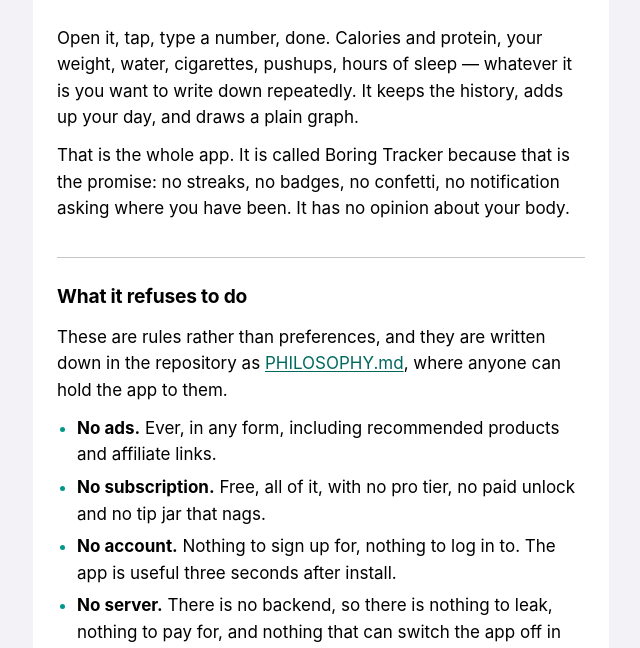
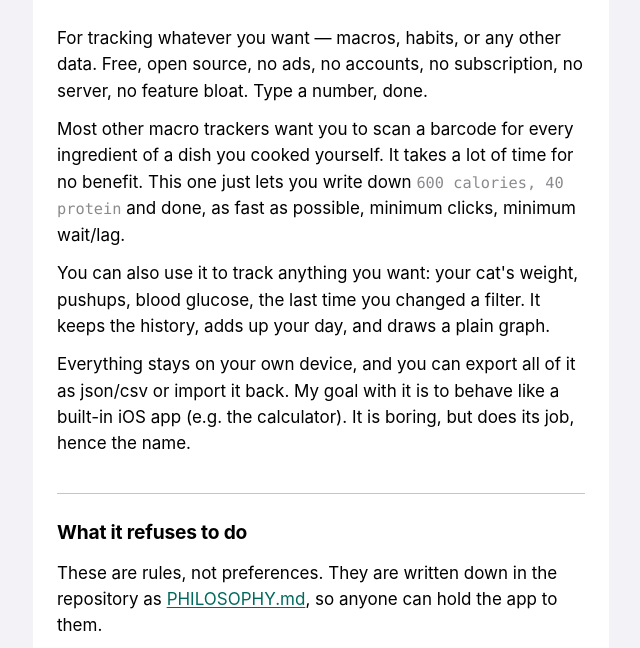
Before and after one commit to novoselov-ab/boring-tracker, a plain HTML site: page docs/index.html in a window 1280 px wide. Shown: the part 135-783 px from the top of the page, without its empty margins (319-959 px from the left). Drawn offline with Linux system fonts and the light colour scheme.

Commit message:
Put the site's prose in the same voice, and leave the policy alone
The page opened with the two paragraphs that are most obviously the old voice:
"That is the whole app. It is called Boring Tracker because that is the
promise: no streaks, no badges, no confetti, no notification asking where you
have been. It has no opinion about your body." That is a triad and an aphorism
in three sentences, and it is close to verbatim what he deleted from the README
himself.

Replaced with the same four paragraphs the README now carries, so the two
cannot drift: what it is, the barcode complaint with its blunt judgement
intact, what else it can track, and the first-person line about behaving like a
built-in iOS app. The tagline was already flat and concrete, so it stays, and
the paragraph under it was reworded to lead on from it instead of repeating it.

"What it refuses to do" survives as a list, because a compact list of negations
is the form that survived his edit. Two small changes in it: the rules intro
drops "rather than preferences ... where anyone can hold the app to them" for a
plainer version, and the no-account item loses "The app is useful three seconds
after install" — a rhetorical flourish carrying an invented measurement, which
is the pairing this repo has paid for before.

The privacy policy is untouched below the heading. It is a legal statement
checked line by line against the source, and there is nothing in it to improve
by restyling. Three of its claims were re-verified while here rather than
assumed: no networking symbols in BoringTracker/, no permission-requiring
framework imported, no packages in project.yml. Its sentence naming the About
screen's GitHub row as "the one link out" is also why AboutView keeps that
structure in the next commit.

Two additions. A Support section mirroring the README's — charity, review, or
email — because the Links list already promised support and the address was
nowhere on the page. And id="privacy" on the policy heading, so there is an
anchor to hand App Store Connect if the bare page URL is ever not enough;
SHIPPING.md's recorded URL still works unchanged.

```diff
--- a/docs/index.html
+++ b/docs/index.html
@@ -94,27 +94,36 @@
 <h1>Boring Tracker</h1>
 <p class="tagline">An iPhone app for writing down numbers.</p>
 
-<p>Open it, tap, type a number, done. Calories and protein, your weight, water,
-cigarettes, pushups, hours of sleep — whatever it is you want to write down
-repeatedly. It keeps the history, adds up your day, and draws a plain graph.</p>
+<p>For tracking whatever you want — macros, habits, or any other data. Free,
+open source, no ads, no accounts, no subscription, no server, no feature bloat.
+Type a number, done.</p>
 
-<p>That is the whole app. It is called Boring Tracker because that is the
-promise: no streaks, no badges, no confetti, no notification asking where you
-have been. It has no opinion about your body.</p>
+<p>Most other macro trackers want you to scan a barcode for every ingredient of
+a dish you cooked yourself. It takes a lot of time for no benefit. This one just
+lets you write down <code>600 calories, 40 protein</code> and done, as fast as
+possible, minimum clicks, minimum wait/lag.</p>
+
+<p>You can also use it to track anything you want: your cat's weight, pushups,
+blood glucose, the last time you changed a filter. It keeps the history, adds up
+your day, and draws a plain graph.</p>
+
+<p>Everything stays on your own device, and you can export all of it as json/csv
+or import it back. My goal with it is to behave like a built-in iOS app (e.g.
+the calculator). It is boring, but does its job, hence the name.</p>
 
 <h2>What it refuses to do</h2>
 
-<p>These are rules rather than preferences, and they are written down in the
-repository as <a href="https://github.com/novoselov-ab/boring-tracker/blob/main/docs/PHILOSOPHY.md">PHILOSOPHY.md</a>,
-where anyone can hold the app to them.</p>
+<p>These are rules, not preferences. They are written down in the repository as
+<a href="https://github.com/novoselov-ab/boring-tracker/blob/main/docs/PHILOSOPHY.md">PHILOSOPHY.md</a>,
+so anyone can hold the app to them.</p>
 
 <ul>
   <li><strong>No ads.</strong> Ever, in any form, including recommended
       products and affiliate links.</li>
   <li><strong>No subscription.</strong> Free, all of it, with no pro tier, no
       paid unlock and no tip jar that nags.</li>
-  <li><strong>No account.</strong> Nothing to sign up for, nothing to log in
-      to. The app is useful three seconds after install.</li>
+  <li><strong>No account.</strong> Nothing to sign up for and nothing to log
+      in to.</li>
   <li><strong>No server.</strong> There is no backend, so there is nothing to
       leak, nothing to pay for, and nothing that can switch the app off in
       2029.</li>
@@ -126,7 +135,7 @@
       readable file, and imports back.</li>
 </ul>
 
-<h2>Privacy policy</h2>
+<h2 id="privacy">Privacy policy</h2>
 <p class="updated">Last updated 19 August 2026.</p>
 
 <p><strong>Boring Tracker collects no data.</strong> Not anonymised data, not
@@ -206,6 +215,13 @@
 <a href="https://github.com/novoselov-ab/boring-tracker/issues">open an issue
 on GitHub</a>.</p>
 
+<h2>Support</h2>
+
+<p>Do not donate to me. If the app is useful to you and you want to do something
+about it: give the money to a charity of your choice, leave a review on the App
+Store, or email me at <a href="mailto:novoselov.ab@gmail.com">novoselov.ab@gmail.com</a>.
+I would be glad to hear it is useful.</p>
+
 <h2>Links</h2>
 
 <ul>
```
